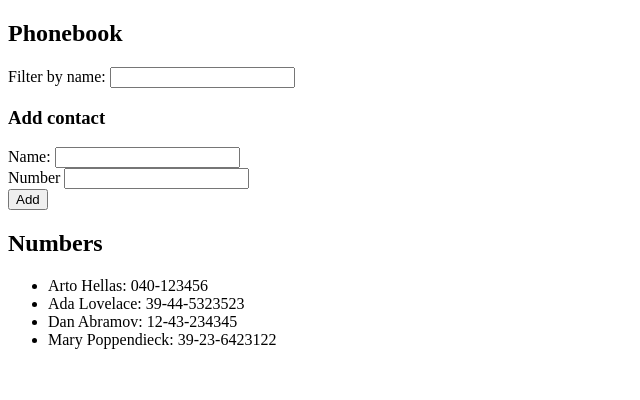
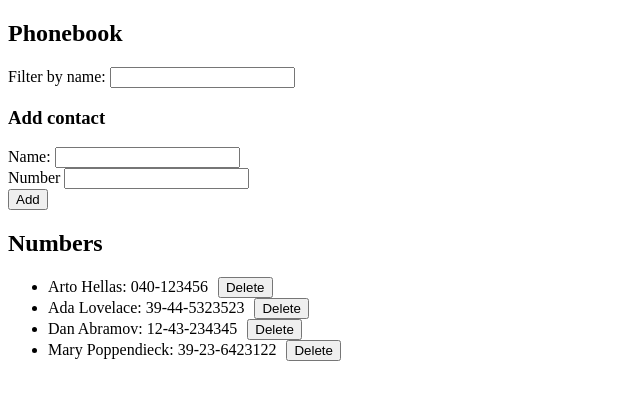
Before and after one commit to wrongpixels/fsopen-2025, a React (Vite) app in the folder part2/phonebook/: page / in a window 1280 px wide. Shown: the top 400 px of the page, without its empty margins (0-640 px from the left). Built offline with nearby package versions, Linux system fonts and the light colour scheme; data requests are answered from the project's data file.

Commit message:
Exercise 2.14

```diff
--- a/part2/phonebook/src/App.jsx
+++ b/part2/phonebook/src/App.jsx
@@ -68,15 +68,32 @@ function App() {
         setNewName('');
         setNewNumber('');
     }
+    const handleDeletePerson = (id) => {
+        const personToRemove = persons.find(person => person.id === id);
+        if (!personToRemove)
+        {
+            return;
+        }
+        const message = `Do you really want to remove '${personToRemove.name}'?`
+        if (window.confirm(message))
+        {
+            phonebookservices.deleteNumber(id)
+                .then(() => removeByID(id))
+                .catch(() => removeByID(id));
+        }
+    };
+    const removeByID = (id) => setPersons(persons.filter(person => person.id !== id));
+
     const filteredPersons = filter === ''? persons:persons.filter(person => person.name.toLowerCase().includes(activeFilter));
-  return (
+
+    return (
       <>
           <h2>Phonebook</h2>
          <Filter filter={filter} handleTypeFilter={handleTypeFilter} />
           <AddContactForm newName={newName} handleTypeName={handleTypeName} newNumber={newNumber} handleTypeNumber={handleTypeNumber} handleAddPerson={handleAddPerson} />
 
           <h2>Numbers</h2>
-          <Entries persons={filteredPersons} />
+          <Entries persons={filteredPersons} handleDeletePerson={handleDeletePerson}/>
       </>
   )
 }
@@ -105,11 +122,13 @@ const AddContactForm = (props) => {
     )
 
 }
-const Entries = ({persons}) => {
+const Entries = ({persons, handleDeletePerson}) => {
+
     return (
         <ul>
-            {persons.map(person =>
-                <li key={person.id}>{person.name}: {person.number}</li>
+            {
+                persons.map(person =>
+                <li key={person.id}>{person.name}: {person.number}<button style={{marginLeft: 10}} onClick={()=>handleDeletePerson(person.id)}>Delete</button></li>
             )}
         </ul>
     )
--- a/part2/phonebook/src/services/phonebookservices.js
+++ b/part2/phonebook/src/services/phonebookservices.js
@@ -3,5 +3,6 @@ import axios from "axios";
 const baseURL = 'http://localhost:3001/persons/';
 const getContacts = () => axios.get(baseURL).then(result => result.data);
 const addNumber = (person) => axios.post(baseURL, person).then(result => result.data);
+const deleteNumber = (id) => axios.delete(baseURL + id);
 
-export default {getContacts, addNumber};
+export default {getContacts, addNumber, deleteNumber};
```
